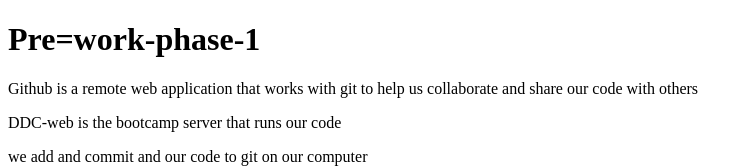
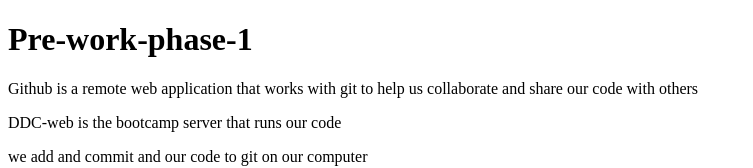
Before and after one commit to EmmanuelPriceMars/Pre-work-phase-1, a plain HTML site: page Index.html in a window 1280 px wide. Shown: the top 168 px of the page, without its empty margins (0-753 px from the left). Drawn offline with Linux system fonts and the light colour scheme.

Commit message:
Index.html

```diff
--- a/Index.html
+++ b/Index.html
@@ -5,7 +5,7 @@
            <title>Pre-work-phase-1</title>
 </head>
 <body>
-<h1>Pre=work-phase-1</h1>
+<h1>Pre-work-phase-1</h1>
 <p>Github is a remote web application that works with git to help us collaborate and share our code with others</p>
 <p>DDC-web is the bootcamp server that runs our code</p>
 <p> we add and commit and our code to git on our computer</p>
```
